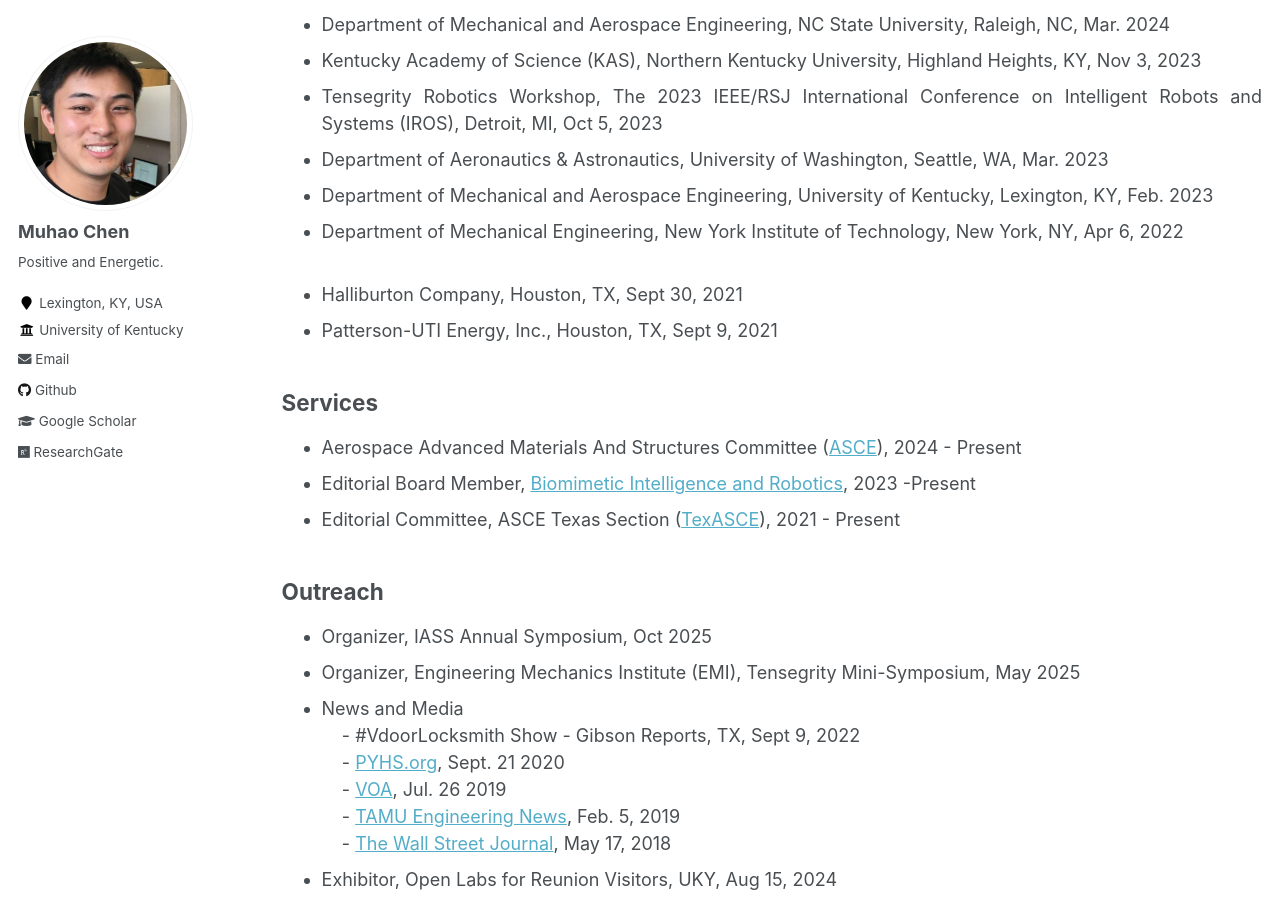
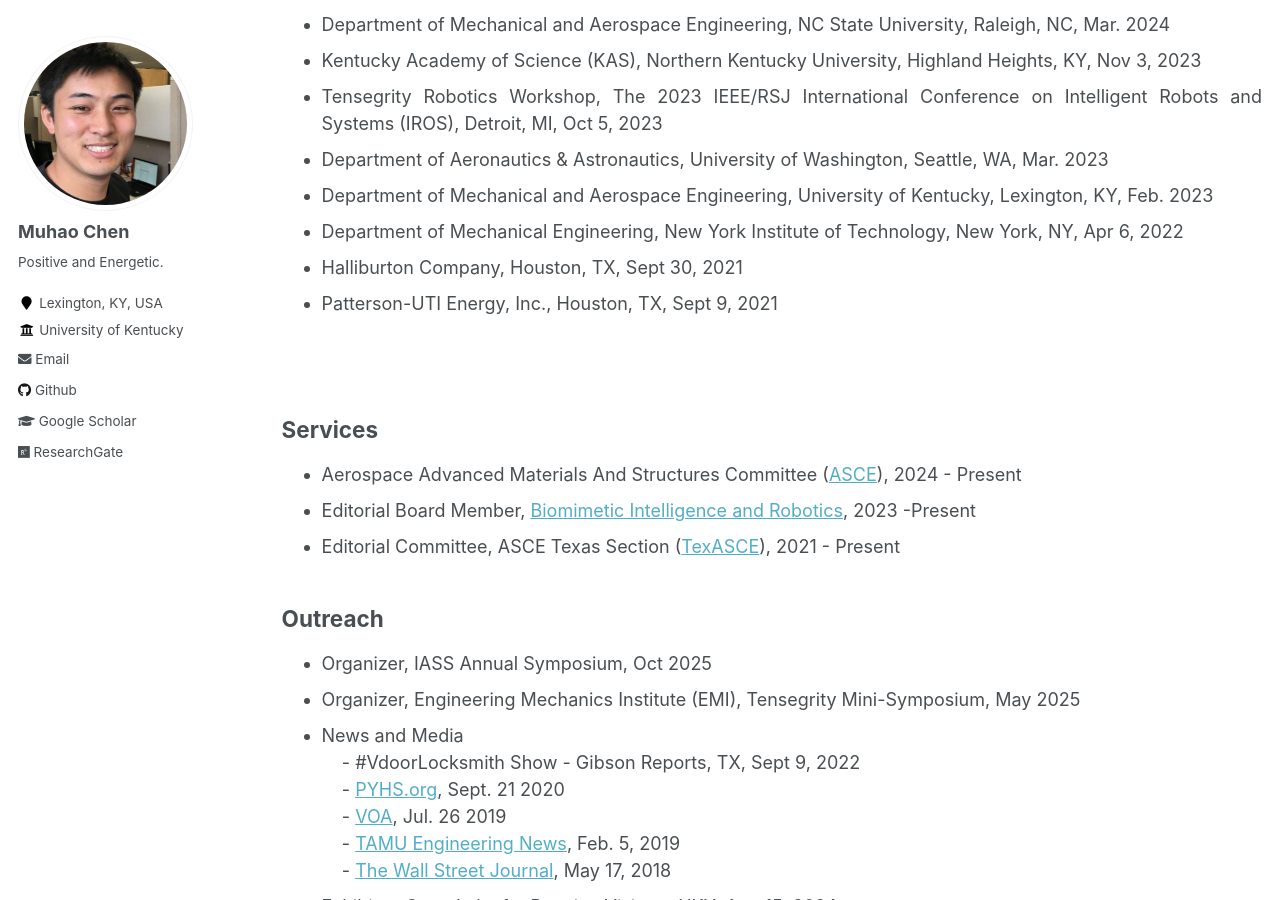
Before and after one commit to Muhao-Chen/muhao-chen.github.io, a Jekyll site: the page built from _pages/professional-activities.md, in a window 1280 px wide and 900 px high, scrolled down 371 px. Built offline with Jekyll 4.4.1, drawn with Linux system fonts in a browser that asks for light colours.

```diff
--- a/_pages/professional-activities.md
+++ b/_pages/professional-activities.md
@@ -23,10 +23,10 @@ toc_max_header: 1
 * Department of Aeronautics & Astronautics, University of Washington, Seattle, WA, Mar. 2023
 * Department of Mechanical and Aerospace Engineering, University of Kentucky, Lexington, KY, Feb. 2023
 * Department of Mechanical Engineering, New York Institute of Technology, New York, NY, Apr 6, 2022
+* Halliburton Company, Houston, TX, Sept 30, 2021
+* Patterson-UTI Energy, Inc., Houston, TX, Sept 9, 2021
 <!-- * College of Engineering, Peking University, Mar 8, 2022  -->
 <!-- * College of Civil Engineering, Shaoxing University, Feb 26, 2022  -->
-* Halliburton Company, Houston, TX, Sept 30, 2021
-* Patterson-UTI Energy, Inc., Houston, TX, Sept 9, 2021
 <!-- * Soft Robotics Research Center, Shenzhen Institute of Advanced Technology (SIAT), Jul. 2021  -->
 <!-- * Department of Engineering Mechanics, Dalian University of Technology, Jul. 2021  -->
 
```
